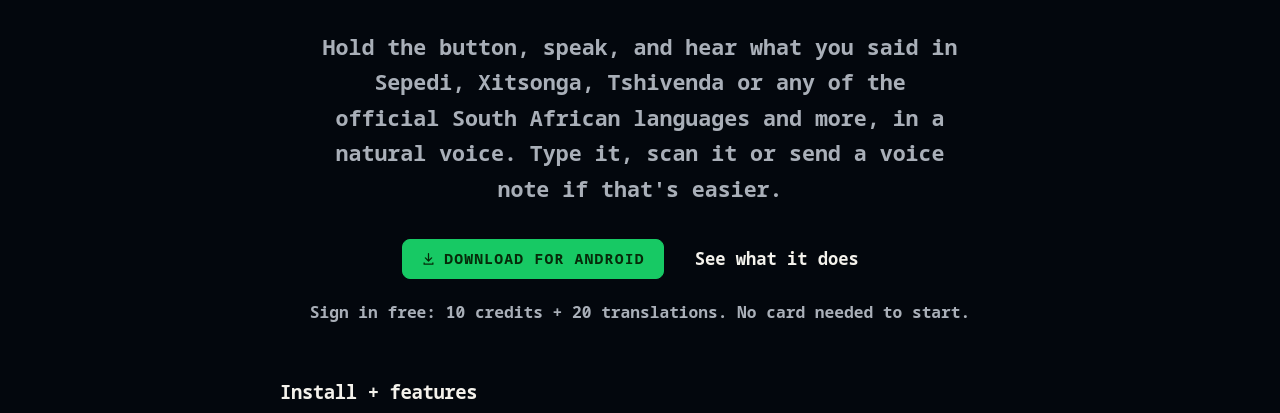
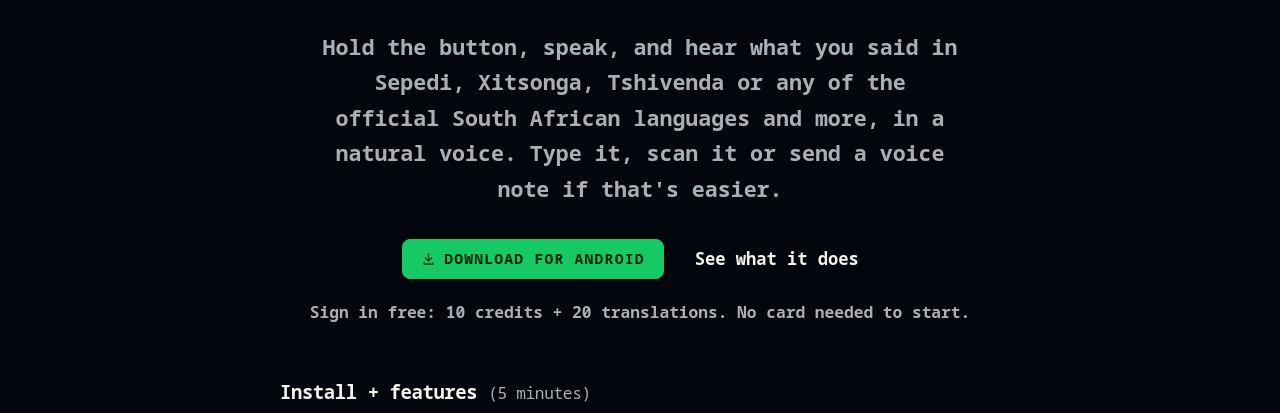
Before and after one commit to chrisjmocke/talksa-web, a plain HTML site: page index.html in a window 1280 px wide. Shown: the part 499-912 px from the top of the page. Drawn offline with Linux system fonts and the light colour scheme.

Commit message:
Home page: say the video is 5 minutes
Co-Authored-By: Claude Opus 5.5 <noreply@anthropic.com>

```diff
--- a/index.html
+++ b/index.html
@@ -57,7 +57,7 @@
       <p class="hero-note">Sign in free: 10 credits + 20 translations. No card needed to start.</p>
       <div class="videos">
         <div class="video-box">
-          <h2 class="video-title">Install + features</h2>
+          <h2 class="video-title">Install + features <span class="video-length">(5 minutes)</span></h2>
           <!-- When the video is on YouTube, replace the whole <div class="video-frame">...</div> with:
                <div class="video-frame"><iframe src="https://www.youtube-nocookie.com/embed/VIDEO_ID" title="Install + features" loading="lazy" allowfullscreen></iframe></div> -->
           <div class="video-frame video-soon">
--- a/styles.css
+++ b/styles.css
@@ -303,6 +303,7 @@ details p { margin: 12px 0 0; color: var(--muted); }
 /* Two video boxes under the hero (How to install, App features) */
 .videos { max-width: 720px; margin-left: auto; margin-right: auto; margin-top: clamp(32px, 6vw, 56px); text-align: left; }
 .video-title { font-size: 1.05rem; margin: 0 0 10px; }
+.video-length { color: var(--muted); font-weight: 400; font-size: 0.9rem; }
 .video-frame { aspect-ratio: 16 / 9; width: 100%; border: 1px solid var(--line); border-radius: var(--radius); background: var(--bg-card); overflow: hidden; }
 .video-frame iframe { width: 100%; height: 100%; border: 0; display: block; }
 .video-soon { display: flex; flex-direction: column; align-items: center; justify-content: center; gap: 10px; color: var(--muted); font-size: 0.9rem; }
```
